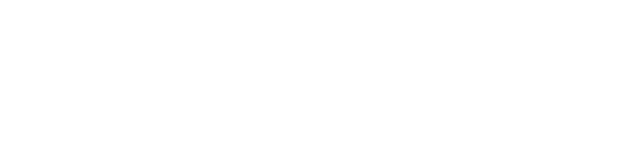
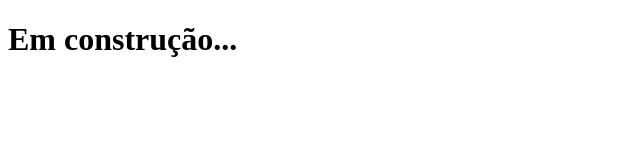
Before and after one commit to wellingtonxafundifornio/abnt, a plain HTML site: page index.html in a window 1280 px wide. Shown: the whole page, without its empty margins (0-640 px from the left). Drawn offline with Linux system fonts and the light colour scheme.

Commit message:
alteração para teste da pagina

```diff
--- a/index.html
+++ b/index.html
@@ -7,4 +7,9 @@
 
         <link rel="stylesheet" type="text/css" href="#">
     </head>
+
+    <body>
+        <h1>Em construção...</h1>
+    </body>
+
 </html>
```
